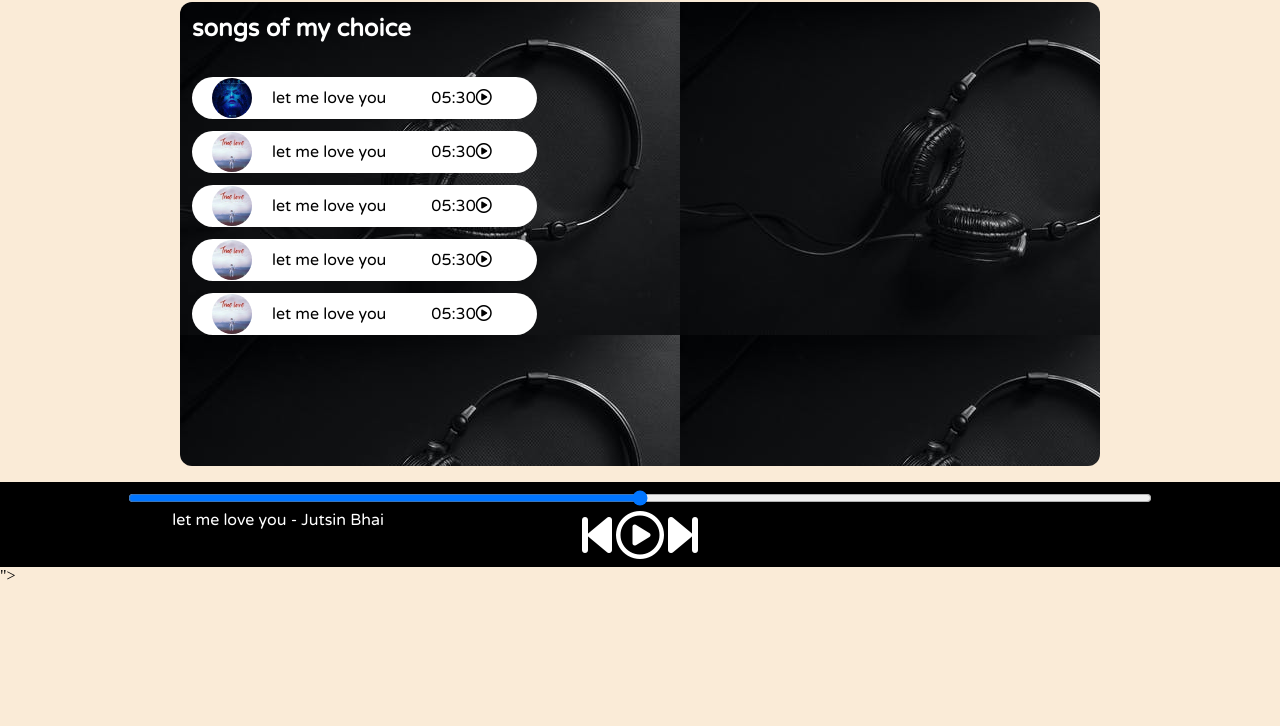
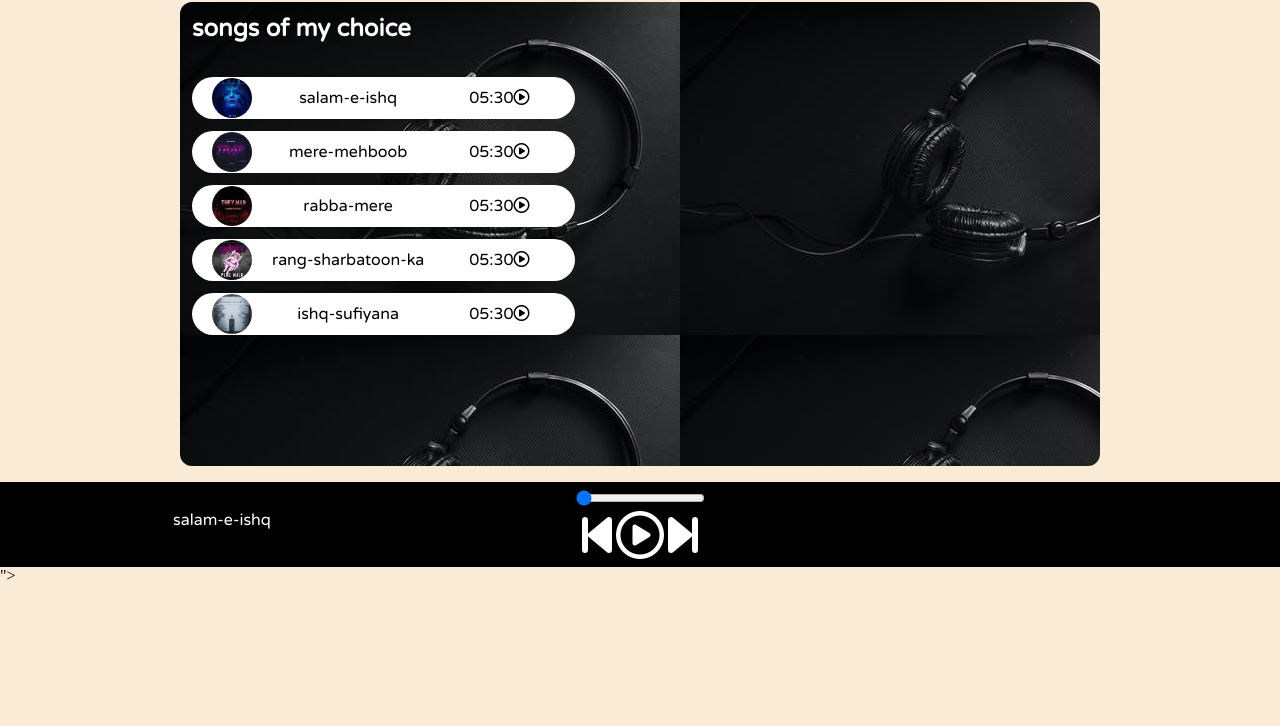
Before and after one commit to vanshammishra/spotify, a plain HTML site: page index.html in a window 1280 px wide. Shown: the part 74-800 px from the top of the page. Drawn offline with Linux system fonts and the light colour scheme; files whose address does not match are found by name.

Commit message:
Update index.html

```diff
--- a/index.html
+++ b/index.html
@@ -10,7 +10,7 @@
 <body>
     <nav>
         <ul>
-            <li class="brand" ><img src="logo.png" alt="Network Error" >Spotify</li>
+            <li class="brand" ><img src="logo.png" alt="Network Error" >Vanshamfy</li>
             <li>HOME</li>
             <li>ABOUT</li>
         </ul>
@@ -21,28 +21,28 @@
             <div class="songItemcontainer">
                 <div class="songItem">
                     <img src="10.jpg" alt="1">
-                    <span>let me love you </span>
-                    <span class="songListplay"><span class="timestamp">05:30<i class="far fa-play-circle"></i></span></span>
+                    <span class="songName">let me love you </span>
+                    <span class="songListplay"><span class="timestamp">05:30<i id="0" class="far songItemPlay fa-play-circle"></i></span></span>
                 </div>
                 <div class="songItem">
                     <img src="10.jpg" alt="1">
-                    <span>let me love you </span>
-                    <span class="songListplay"><span class="timestamp">05:30<i class="far fa-play-circle"></i></span></span>
+                    <span class="songName">let me love you </span>
+                    <span class="songListplay"><span class="timestamp">05:30<i id="1" class="far songItemPlay fa-play-circle"></i></span></span>
                 </div>
                 <div class="songItem">
                     <img src="10.jpg" alt="1">
-                    <span>let me love you </span>
-                    <span class="songListplay"><span class="timestamp">05:30<i class="far fa-play-circle"></i></span></span>
+                    <span class="songName">let me love you </span>
+                    <span class="songListplay"><span class="timestamp">05:30<i id="2" class="far songItemPlay fa-play-circle"></i></span></span>
                 </div>
                 <div class="songItem">
                     <img src="10.jpg" alt="1">
-                    <span>let me love you </span>
-                    <span class="songListplay"><span class="timestamp">05:30<i class="far fa-play-circle"></i></span></span>
+                    <span class="songName">let me love you </span>
+                    <span class="songListplay"><span class="timestamp">05:30<i id="3" class="far songItemPlay fa-play-circle"></i></span></span>
                 </div>
                 <div class="songItem">
                     <img src="10.jpg" alt="1">
-                    <span>let me love you </span>
-                    <span class="songListplay"><span class="timestamp">05:30<i class="far fa-play-circle"></i></span></span>
+                    <span class="songName">let me love you </span>
+                    <span class="songListplay"><span class="timestamp">05:30<i id="4" class="far songItemPlay fa-play-circle"></i></span></span>
                 </div>
             </div>
 
@@ -53,15 +53,15 @@
     </div>
 
     <div class="bottom">
-        <input type="range" name="range" id="myprogressbar" min="0" max="100">
+        <input type="range" name="range" id="myProgressBar" min="0" value ="0" max="100">
         <div class="icons">
             <!-- fontawesome icons -->
-            <i class="fas fa-3x fa-step-backward"></i>
-            <i class="far fa-3x fa-play-circle"></i>
-            <i class="fas fa-3x fa-step-forward"></i>
+            <i class="fas fa-3x fa-step-backward" id="previous"></i>
+            <i class="far fa-3x fa-play-circle" id = "masterPlay"></i>
+            <i class="fas fa-3x fa-step-forward" id="next"></i>
         </div>
         <div class="songInfo">
-            <img src="playing.gif" width="40px" alt="2"> let me love you - Jutsin Bhai
+            <img src="playing.gif" width="45px" alt="2" id="gif"><span id="masterSongName">salam-e-ishq</span>
         </div>
 
     </div>
```
